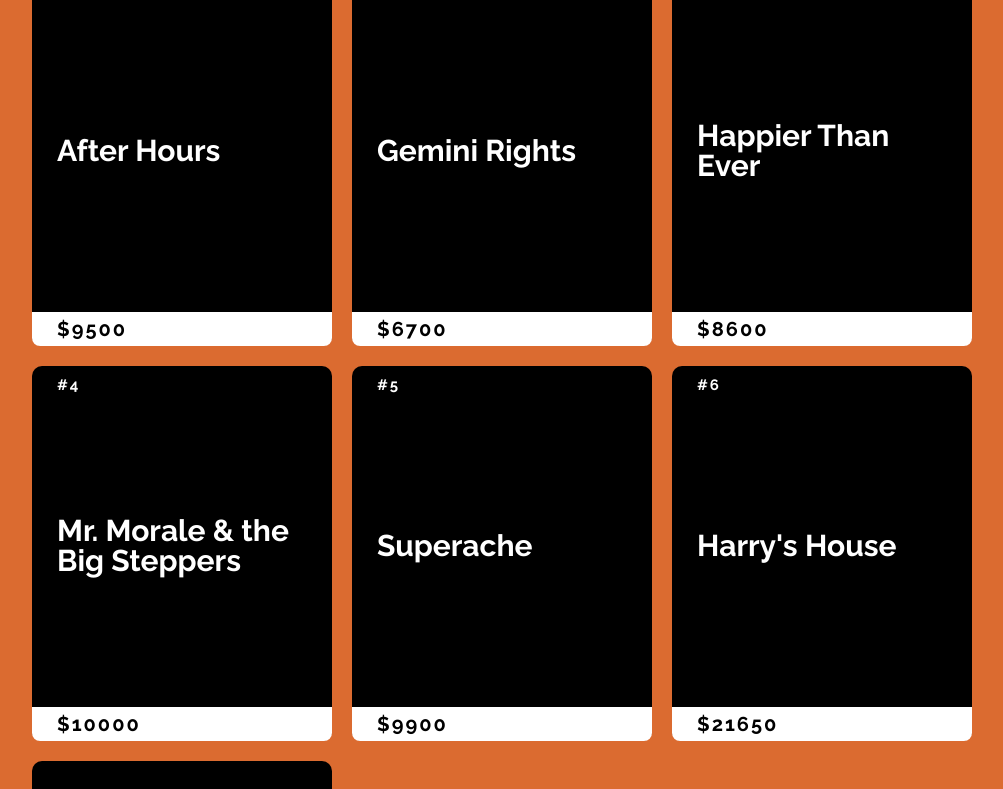
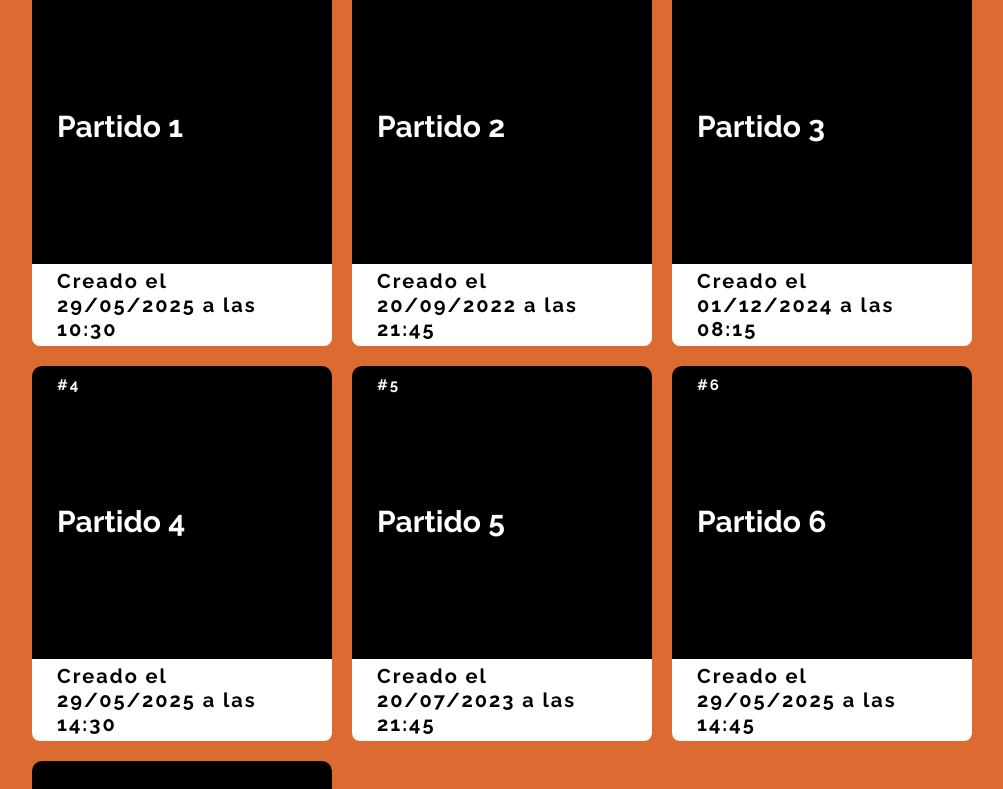
Before and after one commit to lucasvillarrubia/ids1_tp2, a React (Vite) app in the folder frontend/: page / in a window 1280 px wide. Shown: the part 1471-2260 px from the top of the page, without its empty margins (138-1141 px from the left). Built offline with nearby package versions, Linux system fonts and the light colour scheme; a web font is replaced by a local one.

Commit message:
fix: Valores dummy modificados

```diff
--- a/frontend/src/components/products/ProductCard.jsx
+++ b/frontend/src/components/products/ProductCard.jsx
@@ -1,6 +1,7 @@
 import React from 'react'
 import { ProductCardUI, ProductTitle, ProductInfo, ProductAuthor, ProductPrice, ProductButton } from './ProductStyles';
 import { useDispatch } from 'react-redux';
+import {formatDate} from "../../utils/formatDate.js";
 
 const ProductCard = (product) => {
         const dispatch = useDispatch();
@@ -14,7 +15,7 @@ const ProductCard = (product) => {
                                         {product.name}
                                 </ProductTitle>
                                 <ProductPrice>
-                                        ${product.price}
+                                        Creado el {formatDate(product.date)}
                                 </ProductPrice>
                         </ProductInfo>
                         {/* <ProductButton onClick={() => dispatch(addToCart(product))}>
--- a/frontend/src/staticData/Products.jsx
+++ b/frontend/src/staticData/Products.jsx
@@ -1,10 +1,10 @@
 
 class product {
-        constructor (id, name, author, price, genre, xAdded, xOvertimeAdded, isAVinyl) {
+        constructor (id, name, author, date, genre, xAdded, xOvertimeAdded, isAVinyl) {
           this.id = id;
           this.name = name;
           this.author = author;
-          this.price = price;
+          this.date = date;
           this.genre = genre;
           this.xAdded = xAdded;
           this.xOvertimeAdded = xOvertimeAdded;
@@ -13,12 +13,12 @@ class product {
 }
 
 export const ProductCollection = [
-        new product (1, "After Hours", "The Weeknd", 9500, "open", 0, 0, true),
-        new product (2, "Gemini Rights", "Steve Lacy", 6700, "open", 0, 0, true),
-        new product (3, "Happier Than Ever", "Billie Eilish", 8600, "open", 0, 0, true),
-        new product (4, "Mr. Morale & the Big Steppers", "Kendrick Lamar", 10000, "open", 0, 0, true),
-        new product (5, "Superache", "Conan Gray", 9900, "open", 0, 0, true),
-        new product (6, "Harry's House", "Harry Styles", 21650, "open", 0, 0, true)
+        new product (1, "Partido 1", "Usuario1", "2025-05-29T10:30:00.000Z", "open", 0, 0, true),
+        new product (2, "Partido 2", "Usuario4", "2022-09-20T21:45:00.000Z", "open", 0, 0, true),
+        new product (3, "Partido 3", "Usuario1", "2024-12-01T08:15:00.000Z", "open", 0, 0, true),
+        new product (4, "Partido 4", "Usuario3", "2025-05-29T14:30:00.000Z", "open", 0, 0, true),
+        new product (5, "Partido 5", "Usuario1", "2023-07-20T21:45:00.000Z", "open", 0, 0, true),
+        new product (6, "Partido 6", "Usuario2", "2025-05-29T14:45:00.000Z", "open", 0, 0, true)
 ];
 
 export const ProductsByGenre = ProductCollection.reduce((acc, product) => {
```
Also changed, not shown: 1 other file (tests, documents, lock files or other folders).
